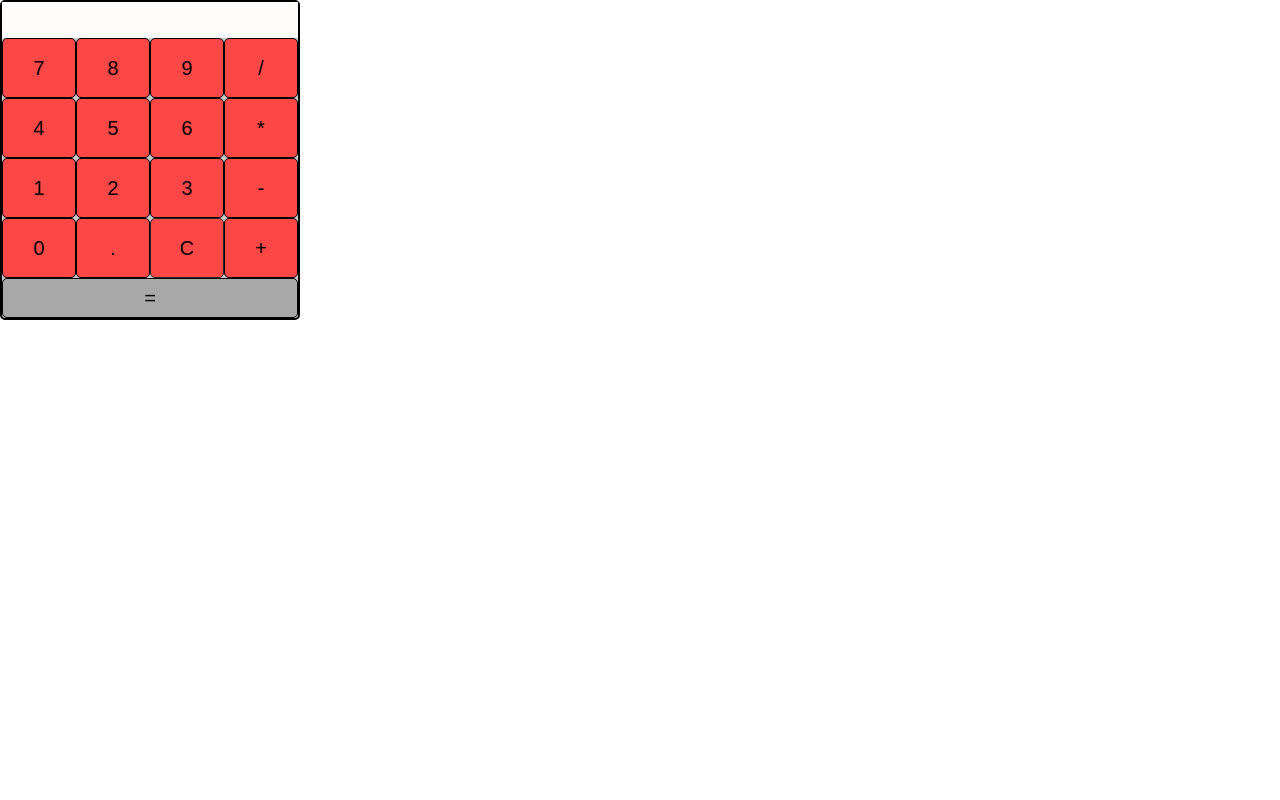
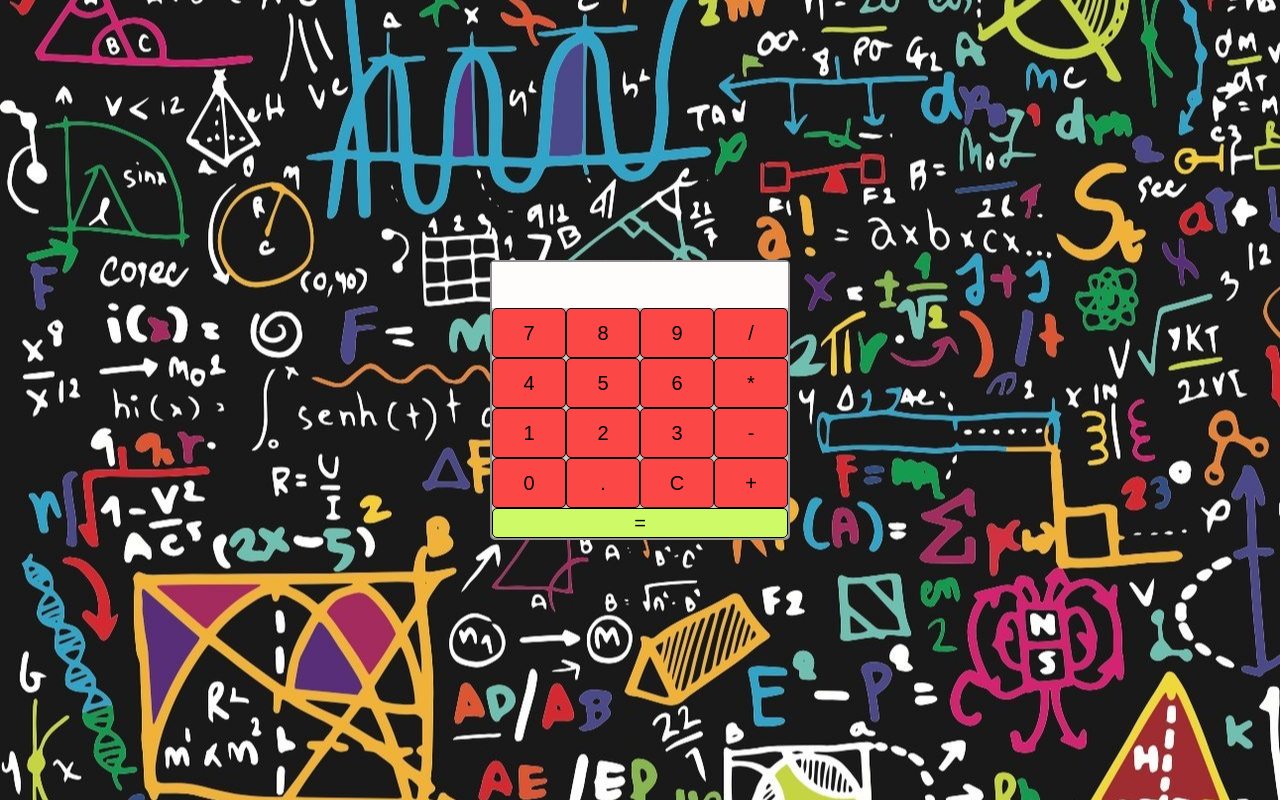
Before and after one commit to antolow/calc, a plain HTML site: page index.html in a window 1280 px wide. Drawn offline with Linux system fonts and the light colour scheme.

Commit message:
Add files via upload

```diff
--- a/style.css
+++ b/style.css
@@ -18,7 +18,8 @@ ul {
 }
 
 .wrapper {
-    background: url(math.jpg) no-repeat;
+    background: url(math.jpg) no-repeat center/cover;
+    height: 100vh;
 }
 
 .keyboard {
@@ -28,7 +29,7 @@ ul {
 
 .key {
     width: 25%;
-    height: 60px;
+    height: 50px;
     background-color: #fc4747;
     border: 1px solid rgb(0, 0, 0);
     border-radius: 5px;
@@ -41,20 +42,26 @@ ul {
 }
 
 .calculator {
-    border: 2px solid rgb(0, 0, 0);
+    border: 2px solid rgb(145, 143, 143);
     display: flex;
-    height: 320px;
+    height: 280px;
     width: 300px;
     flex-direction: column;
     background-color: #c9c9c9;
     border-radius: 5px;
+    display: flex;
+    flex-direction: column;
+    align-items: center;
     position: absolute;
+    top: 50%;
+    left: 50%;
+    transform: translate(-50%, -50%);
 
 }
 
 .calc__display {
     width: 100%;
-    height: 40px;
+    height: 50px;
     background-color: #fffcfc;
     border: none;
     font-size: 20px;
@@ -62,15 +69,15 @@ ul {
 
 .key-result {
     width: 100%;
-    height: 40px;
-    background-color: #a8a8a8;
+    height: 30px;
+    background-color: #cefa68;
     border-radius: 5px;
     font-size: 20px;
     border: 1px solid black;
 }
 
 .key-result:hover {
-    background-color: #bebebe;
+    background-color: #b3ff00;
 }
 
 .key-reset:hover {
@@ -80,7 +87,7 @@ ul {
 
 .key-reset {
     width: 25%;
-    height: 60px;
+    height: 50px;
     background-color: #fc4747;
     border: 1px solid rgb(39, 39, 39);
     border-radius: 5px;
```
